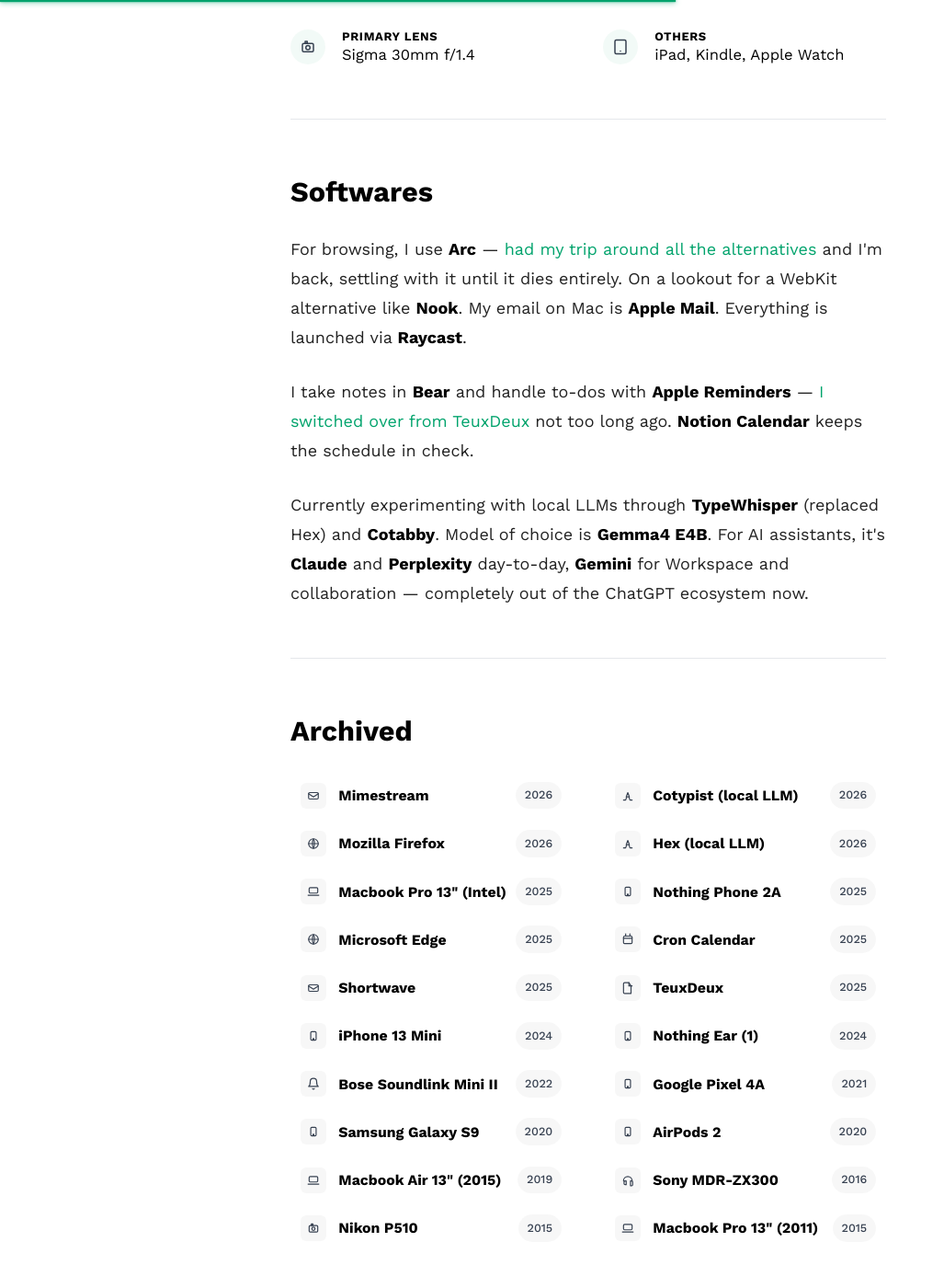
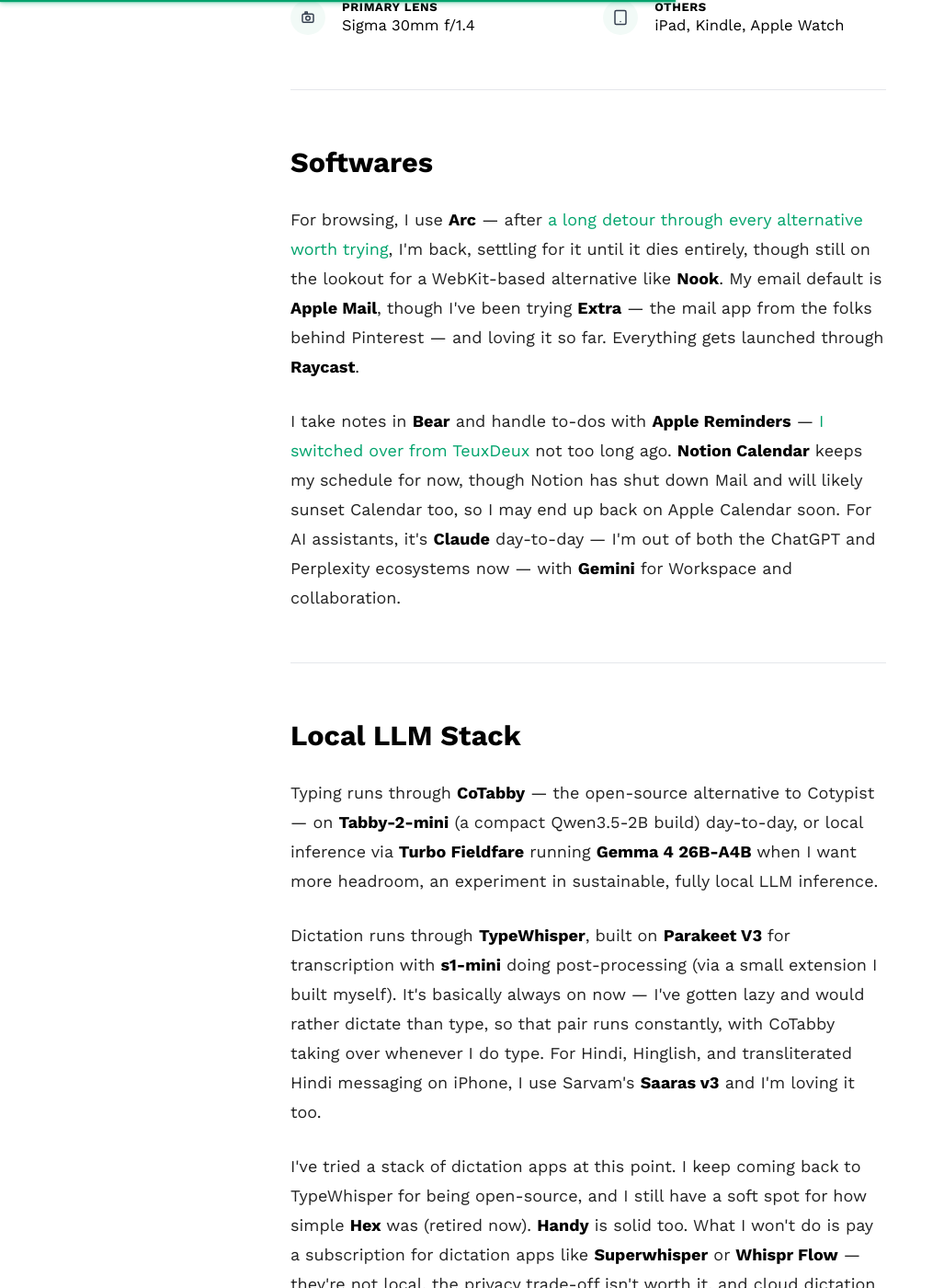
Before and after one commit to talkxo/rishiraj-blog-machine, a Jekyll site: the page built from _pages/stuff.md, in a window 1280 px wide and 1400 px high, scrolled down 1763 px. Shown: the whole window at 92% size, without its empty margins (0-1027 px from the left). Built offline with Jekyll 4.4.1, drawn with Linux system fonts in a browser that asks for light colours; some of the changed text lies outside the part shown.

Commit message:
Fix grammar on stuff page, add Local LLM Stack section
- Fix an/a, MacBook capitalization, redundant desk sentence
- Rework software paragraphs: Arc/browser link, Extra mail app,
  Notion Calendar note, drop Perplexity
- Add new Local LLM Stack section (CoTabby, Turbo Fieldfare,
  TypeWhisper, Saaras v3) with links to their sources

Co-Authored-By: Claude Sonnet 5 <noreply@anthropic.com>

```diff
--- a/_pages/stuff.md
+++ b/_pages/stuff.md
@@ -16,7 +16,7 @@ permalink: /stuff/
 
 <div class="c-setup-summary" style="background: rgba(0, 163, 108, 0.08); border-radius: 12px; padding: 2rem; margin-bottom: 3rem;">
   <h3 style="margin-top: 0 !important; margin-bottom: 1.25rem !important; color: var(--color-accent) !important; font-weight: 500 !important;">My current setup</h3>
-  <p style="margin-bottom: 0;">I work on a <strong>LG UltraFine Display</strong> with my <strong>Apple Macbook Pro 14" M4 Max</strong>, using a <strong>Logitech MX Master 2S</strong> mouse on a <strong>Jin Office Electric Standing Desk</strong>. My chair is the <strong>Featherlite Liberate</strong> and the desk is a self-assembled electric standing desk, lit by an <strong>Ikea TÅGARP</strong> lamp.</p>
+  <p style="margin-bottom: 0;">I work on an <strong>LG UltraFine Display</strong> with my <strong>Apple MacBook Pro 14" M4 Max</strong>, using a <strong>Logitech MX Master 2S</strong> mouse on a self-assembled <strong>Jin Office Electric Standing Desk</strong>. My chair is the <strong>Featherlite Liberate</strong>, lit by an <strong>Ikea TÅGARP</strong> lamp.</p>
 </div>
 
 <hr>
@@ -70,9 +70,15 @@ permalink: /stuff/
 <hr>
 
 <h2 class="c-archives__year">Softwares</h2>
-<p style="margin-bottom: 0.5rem;">For browsing, I use <strong>Arc</strong> — <a href="/2026/im-looking-for-a-new-browser">had my trip around all the alternatives</a> and I'm back, settling with it until it dies entirely. On a lookout for a WebKit alternative like <strong>Nook</strong>. My email on Mac is <strong>Apple Mail</strong>. Everything is launched via <strong>Raycast</strong>.</p>
-<p style="margin-bottom: 0.5rem;">I take notes in <strong>Bear</strong> and handle to-dos with <strong>Apple Reminders</strong> — <a href="/2025/teuxdeux-to-apple-reminders">I switched over from TeuxDeux</a> not too long ago. <strong>Notion Calendar</strong> keeps the schedule in check.</p>
-<p style="margin-bottom: 3rem;">Currently experimenting with local LLMs through <strong>TypeWhisper</strong> (replaced Hex) and <strong>Cotabby</strong>. Model of choice is <strong>Gemma4 E4B</strong>. For AI assistants, it's <strong>Claude</strong> and <strong>Perplexity</strong> day-to-day, <strong>Gemini</strong> for Workspace and collaboration — completely out of the ChatGPT ecosystem now.</p>
+<p style="margin-bottom: 0.5rem;">For browsing, I use <strong>Arc</strong> — after <a href="/2026/im-looking-for-a-new-browser">a long detour through every alternative worth trying</a>, I'm back, settling for it until it dies entirely, though still on the lookout for a WebKit-based alternative like <strong>Nook</strong>. My email default is <strong>Apple Mail</strong>, though I've been trying <strong>Extra</strong> — the mail app from the folks behind Pinterest — and loving it so far. Everything gets launched through <strong>Raycast</strong>.</p>
+<p style="margin-bottom: 3rem;">I take notes in <strong>Bear</strong> and handle to-dos with <strong>Apple Reminders</strong> — <a href="/2025/teuxdeux-to-apple-reminders">I switched over from TeuxDeux</a> not too long ago. <strong>Notion Calendar</strong> keeps my schedule for now, though Notion has shut down Mail and will likely sunset Calendar too, so I may end up back on Apple Calendar soon. For AI assistants, it's <strong>Claude</strong> day-to-day — I'm out of both the ChatGPT and Perplexity ecosystems now — with <strong>Gemini</strong> for Workspace and collaboration.</p>
+
+<hr>
+
+<h2 class="c-archives__year">Local LLM Stack</h2>
+<p style="margin-bottom: 0.5rem;">Typing runs through <a href="https://github.com/FuJacob/cotabby"><strong>CoTabby</strong></a> — the open-source alternative to Cotypist — on <strong>Tabby-2-mini</strong> (a compact Qwen3.5-2B build) day-to-day, or local inference via <a href="https://github.com/drumih/turbo-fieldfare"><strong>Turbo Fieldfare</strong></a> running <strong>Gemma 4 26B-A4B</strong> when I want more headroom, an experiment in sustainable, fully local LLM inference.</p>
+<p style="margin-bottom: 0.5rem;">Dictation runs through <a href="https://github.com/typewhisper/"><strong>TypeWhisper</strong></a>, built on <strong>Parakeet V3</strong> for transcription with <a href="https://superwhisper.com/blog/s1"><strong>s1-mini</strong></a> doing post-processing (via a small extension I built myself). It's basically always on now — I've gotten lazy and would rather dictate than type, so that pair runs constantly, with CoTabby taking over whenever I do type. For Hindi, Hinglish, and transliterated Hindi messaging on iPhone, I use Sarvam's <a href="https://www.sarvam.ai/blogs/asr"><strong>Saaras v3</strong></a> and I'm loving it too.</p>
+<p style="margin-bottom: 3rem;">I've tried a stack of dictation apps at this point. I keep coming back to TypeWhisper for being open-source, and I still have a soft spot for how simple <strong>Hex</strong> was (retired now). <a href="https://github.com/cjpais/Handy"><strong>Handy</strong></a> is solid too. What I won't do is pay a subscription for dictation apps like <strong>Superwhisper</strong> or <strong>Whispr Flow</strong> — they're not local, the privacy trade-off isn't worth it, and cloud dictation eats far too much of your machine's resources for what it does. If you need online inference, run Whisper on <strong>Groq</strong> instead.</p>
 
 <hr>
 
@@ -109,7 +115,7 @@ permalink: /stuff/
   <article class="c-archive-row">
     <div class="c-archive-row__left">
       <div class="c-archive-row__icon">{% include icon.html name="laptop" %}</div>
-      <h3 class="c-archive-row__title">Macbook Pro 13" (Intel)</h3>
+      <h3 class="c-archive-row__title">MacBook Pro 13" (Intel)</h3>
     </div>
     <span class="c-archive-row__badge">2025</span>
   </article>
@@ -193,7 +199,7 @@ permalink: /stuff/
   <article class="c-archive-row">
     <div class="c-archive-row__left">
       <div class="c-archive-row__icon">{% include icon.html name="laptop" %}</div>
-      <h3 class="c-archive-row__title">Macbook Air 13" (2015)</h3>
+      <h3 class="c-archive-row__title">MacBook Air 13" (2015)</h3>
     </div>
     <span class="c-archive-row__badge">2019</span>
   </article>
@@ -214,7 +220,7 @@ permalink: /stuff/
   <article class="c-archive-row">
     <div class="c-archive-row__left">
       <div class="c-archive-row__icon">{% include icon.html name="laptop" %}</div>
-      <h3 class="c-archive-row__title">Macbook Pro 13" (2011)</h3>
+      <h3 class="c-archive-row__title">MacBook Pro 13" (2011)</h3>
     </div>
     <span class="c-archive-row__badge">2015</span>
   </article>
```
